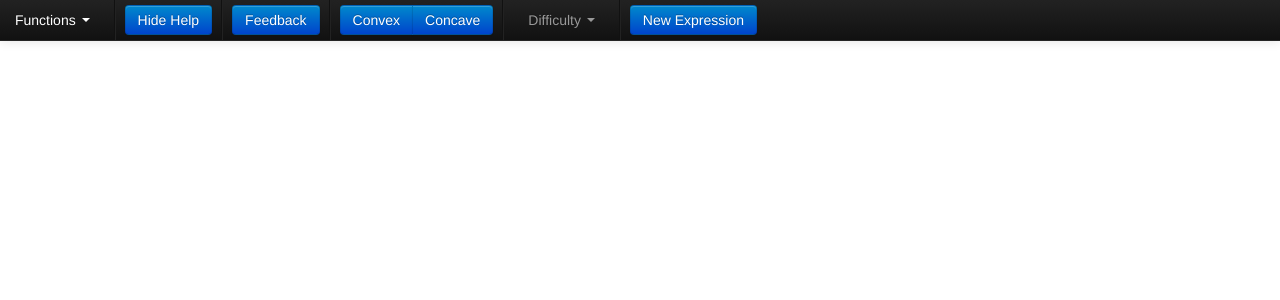
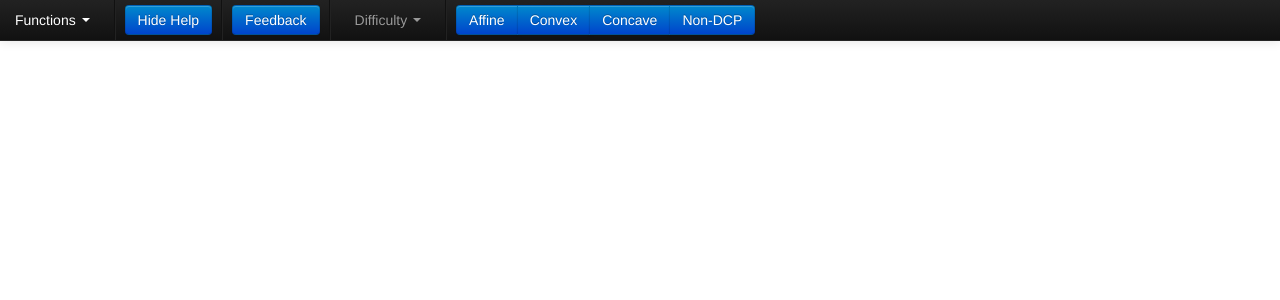
Before and after one commit to SteveDiamond/dcp_site, a Django app: page /quiz in a window 1280 px wide. Shown: the top 300 px of the page. Run offline with Django 3.2, Linux system fonts and the light colour scheme; some libraries are stand-ins or nearby versions.

Commit message:
quiz mode

```diff
--- a/dcp_sandbox/static/dcp_sandbox/js/TreeConstructor.js
+++ b/dcp_sandbox/static/dcp_sandbox/js/TreeConstructor.js
@@ -14,8 +14,9 @@ TreeConstructor.helpActive = true;
  * Parses the given objective/constraint and creates a parse tree visualization.
  * objective - the objective/constraint to parse.
  * id - the id of the node the user edited.
+ * func - an optional function to execute after success.
  */
-TreeConstructor.parseObjective = function(objective, id) {
+TreeConstructor.parseObjective = function(objective, id, success_function) {
     $.ajax({ // create an AJAX call...
         crossDomain: false,
                     beforeSend: function(xhr, settings) {
@@ -33,6 +34,7 @@ TreeConstructor.parseObjective = function(objective, id) {
             var root = JSON.parse(response);
             TreeConstructor.deactivatePrompt();
             TreeConstructor.processParseTree(root);
+            if (success_function) success_function();
         },
         error: function(jqXHR, textStatus, errorThrown) {
             TreeConstructor.showParseError(jqXHR.responseText);
@@ -95,7 +97,7 @@ TreeConstructor.processParseTree = function(root) {
     $(TreeConstants.TREE_DIV).html(''); // Clear old tree
     TreeDisplay.drawTree(TreeConstants.TREE_DIV, root, numNodes, levels, widths, centers, treeWidth, treeHeight);
     // If help is active, draw the legends.
-    if (TreeConstructor.helpActive) {
+    if (TreeConstructor.helpActive && !TreeConstructor.promptActive) {
         TreeDisplay.drawLegend(TreeConstants.CURVATURE_LEGEND, root, widths, centers, treeWidth);
         TreeDisplay.drawLegend(TreeConstants.SIGN_LEGEND, root, widths, centers, treeWidth);
     }
--- a/dcp_sandbox/static/dcp_sandbox/js/TreeDisplay.js
+++ b/dcp_sandbox/static/dcp_sandbox/js/TreeDisplay.js
@@ -31,7 +31,7 @@ TreeDisplay.drawTree = function(location, root, numNodes, levels, widths, center
 
         nodeEnter.append("svg:text")
             .attr("class", function(d) {
-                if (d.isShortNameNode) {
+                if (d.isShortNameNode || !TreeConstructor.editable) {
                     return TreeConstants.FIXED_TEXT;
                 } else {
                     return TreeConstants.EDITABLE_TEXT;
--- a/dcp_sandbox/static/dcp_sandbox/js/analyzer.js
+++ b/dcp_sandbox/static/dcp_sandbox/js/analyzer.js
@@ -4,6 +4,8 @@
  */
 (function($) {
     $().ready(function(){
+        // Nodes in the parse tree can be edited.
+        TreeConstructor.editable = true;
         // Show prompt.
         var promptTree = {
                          name: TreeConstants.PROMPT,
--- a/dcp_sandbox/static/dcp_sandbox/js/quiz.js
+++ b/dcp_sandbox/static/dcp_sandbox/js/quiz.js
@@ -3,27 +3,43 @@
  * Handles page load for quiz.
  */
 (function($) {
-    $().ready(function(){
-        // Listen to new expression button.
-        $("#newExpression").click(loadNewExpression);
-    });
-}(jQuery))
-
     DEFAULT_DIFFICULTY = "intermediate";
     DIFFICULTY_MAP = {easy: {prob_terminate: 0.05, prob_increase: 20},
                       intermediate: {prob_terminate: 0.01, prob_increase: 10},
                       advanced: {prob_terminate: 0.01, prob_increase: 5}
                      };
-
-loadNewExpression = function() {
-    var hash = window.location.hash;
-    if (hash.length > 1) {
-        hash = hash.substr(1);
-    } else {
-        hash = DEFAULT_DIFFICULTY;
+    EXPRESSION_TYPES = [{convex: true, concave: false, dcp:true},
+                        {convex: false, concave: true, dcp:true},
+                        {convex: false, concave: false, dcp:false},
+                       ];
+    // Internal curvature name to display name.
+    CURVATURE_DISPLAY_NAME = {"constant": "constant",
+                              "affine": "affine",
+                              "convex": "convex",
+                              "concave": "concave",
+                              "non-convex": "non-DCP"
                              }
 
-    TreeDisplay.errorState = false;
+    $().ready(function(){
+        // Start with answers hidden.
+        $(".answers").hide();
+        // Nodes in the parse tree cannot be edited.
+        TreeConstructor.editable = false;
+        // Listen to new expression button.
+        $("#newExpression").click(loadNewExpression);
+        // Start with an expression.
+        $("#newExpression").click();
+        // Listen to the answer buttons.
+        $(".answer").click(showParseTree);
+    });
+
+    // Generate and display a random expression.
+    function loadNewExpression() {
+        // Hide the new expression button until the user selects an answer.
+        toggleButtons();
+        var difficulty = getDifficulty();
+        // http://stackoverflow.com/questions/10134237/javascript-random-integer-between-two-numbers
+        var choice = Math.floor(Math.random() * 3);
         $.ajax({ // create an AJAX call...
             crossDomain: false,
                         beforeSend: function(xhr, settings) {
@@ -36,13 +52,80 @@ loadNewExpression = function() {
                 true_str: "true",
                 positive: false,
                 negative: false,
-            convex: $("#convex").hasClass("active"),
-            concave: $("#concave").hasClass("active"),
-            prob_terminate: DIFFICULTY_MAP[hash].prob_terminate,
-            prob_increase: DIFFICULTY_MAP[hash].prob_increase,
+                convex: EXPRESSION_TYPES[choice].convex,
+                concave: EXPRESSION_TYPES[choice].concave,
+                prob_terminate: DIFFICULTY_MAP[difficulty].prob_terminate,
+                prob_increase: DIFFICULTY_MAP[difficulty].prob_increase,
+                dcp: EXPRESSION_TYPES[choice].dcp,
             },
             success: function(response) {
-            TreeConstructor.parseObjective(response);
+                $(".alert").alert('close');
+                // Don't show help for the box with the expression.
+                TreeConstructor.promptActive = true;
+                var expression = {name: response};
+                TreeConstructor.processParseTree(expression);
             }
         });
     }
+
+    // Get the current difficulty.
+    function getDifficulty() {
+        var hash = window.location.hash;
+        if (hash.length > 1) {
+            hash = hash.substr(1);
+        } else {
+            hash = DEFAULT_DIFFICULTY;
+        }
+        return hash;
+    }
+
+    /**
+     * Show the full parse tree for the current expression.
+     * answerBtn - the answer button clicked.
+     */
+    function showParseTree() {
+        // Hide the answers until the user generates a new expression.
+        toggleButtons();
+        var expression = $("#"+TreeConstants.ROOT_TAG).text();
+        // Show help if active.
+        TreeConstructor.promptActive = false;
+        var fn = partial(feedbackForAnswer, this.id);
+        TreeConstructor.parseObjective(expression, TreeConstants.ROOT_TAG, fn);
+    }
+
+    /**
+     * Show error message from the parser.
+     * http://stackoverflow.com/questions/10082330/dynamically-create-bootstrap-alerts-box-through-javascript
+     * answer - the user's answer.
+     */
+    function feedbackForAnswer(answer) {
+        var curvature = TreeConstructor.root.curvature;
+        if (curvature == answer) {
+            var message = "The expression is " + CURVATURE_DISPLAY_NAME[curvature] +
+                          ". Click \"New Expression\" to continue."
+            $(TreeConstants.ERROR_DIV).html('<div class="alert alert-success">' +
+            '<span><strong>Correct!</strong> ' + message + '</span></div>')
+        } else {
+            var message = "The expression is " + CURVATURE_DISPLAY_NAME[curvature] +
+                          ", but you answered " + CURVATURE_DISPLAY_NAME[answer] +
+                          ". Click \"New Expression\" to continue."
+            $(TreeConstants.ERROR_DIV).html('<div class="alert alert-error">' +
+            '<span><strong>Incorrect!</strong> ' + message + '</span></div>')
+        }
+    }
+
+    // Alternately hide and show the answer buttons and new expression button.
+    function toggleButtons() {
+        $(".answers").toggle();
+        $(".new-expression").toggle();
+    }
+
+    // Utility function to call functions with some arguments supplied.
+    // http://stackoverflow.com/questions/321113/how-can-i-pre-set-arguments-in-javascript-function-call-partial-function-appli
+    function partial(func /*, 0..n args */) {
+        var args = Array.prototype.slice.call(arguments, 1);
+        return function() {
+            return func.apply(this, args);
+        };
+    }
+}(jQuery))
--- a/dcp_sandbox/templates/dcp_sandbox/quiz.html
+++ b/dcp_sandbox/templates/dcp_sandbox/quiz.html
@@ -8,14 +8,6 @@
 {% endblock %}
 
 {% block post_feedback_nav %}
-<!-- Buttons to specify random expression attributes -->
-<li class="divider-vertical"></li>
-<li>
-  <div class="btn-group" data-toggle="buttons-checkbox">
-    <button id="convex" type="button" class="btn btn-primary">Convex</button>
-    <button id="concave" type="button" class="btn btn-primary">Concave</button>
-  </div>
-</li>
 <li class="divider-vertical"></li>
 <li class="dropdown">
     <a href="#" class="dropdown-toggle" data-toggle="dropdown">
@@ -28,9 +20,19 @@
       <li><a href="#advanced">Advanced</a></li>
     </ul>
 </li>
+<!-- Buttons to specify random expression attributes -->
+<li class="divider-vertical answers"></li>
+<li>
+  <div class="btn-group answers">
+    <button id="affine" type="button" class="btn btn-primary answer">Affine</button>
+    <button id="convex" type="button" class="btn btn-primary answer">Convex</button>
+    <button id="concave" type="button" class="btn btn-primary answer">Concave</button>
+    <button id="non-convex" type="button" class="btn btn-primary answer">Non-DCP</button>
+  </div>
+</li>
 <!-- Button to generate random expression -->
-<li class="divider-vertical"></li>
+<li class="divider-vertical new-expression"></li>
 <li>
-  <button type="button" id="newExpression" class="btn btn-primary">New Expression</button>
+  <button type="button" id="newExpression" class="btn btn-primary new-expression">New Expression</button>
 </li>
 {% endblock %}
--- a/dcp_sandbox/views.py
+++ b/dcp_sandbox/views.py
@@ -53,6 +53,7 @@ def send_feedback(request):
     unicode_text = request.POST['text']
     # Convert to standard Python string (ASCII)
     text = unicodedata.normalize('NFKD', unicode_text).encode('ascii','ignore')
+    log.debug("Sent feedback %s" % text)
     send_mail('DCP Analyzer Feedback', text, 'dcp.stanford.edu@gmail.com',
         ['diamond.po.central@gmail.com'], fail_silently=False)
     return HttpResponse("OK")
@@ -78,7 +79,8 @@ def new_expr(request):
                 }
     name = get_random_expression([expr_type],
                                  float(request.POST['prob_terminate']),
-                                 float(request.POST['prob_increase']))
+                                 float(request.POST['prob_increase']),
+                                 request.POST['dcp'] == true_str)
     log.debug("Generated %s" % name)
     return HttpResponse(name)
 
```
Lines whose indentation alone changed are shown as unchanged.
